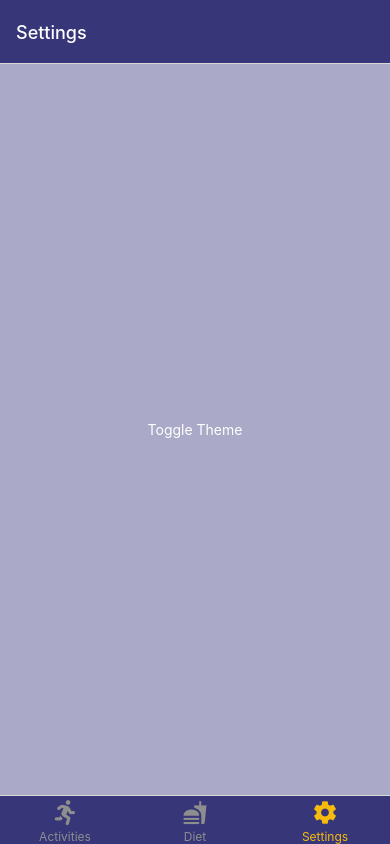
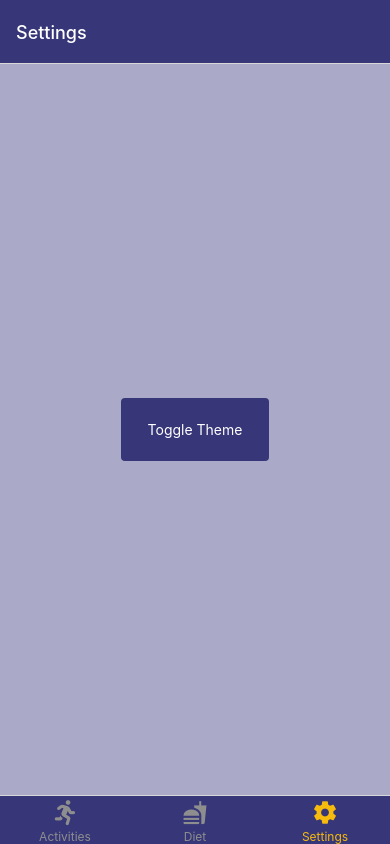
Before and after one commit to beibeixx/CS5520-Assignment-2, a React Native app: screen /Settings in a window 390 px wide. Built offline with nearby package versions, Linux system fonts and the light colour scheme.

Commit message:
Update the styles of toggle button

```diff
--- a/Components/PressableButton.js
+++ b/Components/PressableButton.js
@@ -30,9 +30,8 @@ export default function PressableButton({
 const styles = StyleSheet.create({
   button: {
     flex:1,
-    // backgroundColor: '#2196F3',
-    paddingVertical: 12,
-    paddingHorizontal: 16,
+    paddingVertical: 10,
+    paddingHorizontal: 10,
     borderRadius: 4,
     alignItems: 'center',
     justifyContent: 'center',
--- a/Screens/Settings.js
+++ b/Screens/Settings.js
@@ -9,6 +9,7 @@ import React from "react";
 import { useTheme } from "../context/ThemeContext";
 import { shapeHelper } from "../Helper/shapeHelper";
 import PressableButton from "../Components/PressableButton";
+import { colorHelper } from "../Helper/colorHelper";
 
 export default function Settings() {
   const { toggleTheme, theme } = useTheme();
@@ -19,7 +20,7 @@ export default function Settings() {
     >
       <View style={styles.buttonContainer}>
         {/* Button to toggle between light and dark themes */}
-        <PressableButton title="Toggle Theme" onPress={toggleTheme} />
+        <PressableButton title="Toggle Theme" onPress={toggleTheme} componentStyle={styles.toggleButton}/>
       </View>
     </View>
   );
@@ -34,5 +35,9 @@ const styles = StyleSheet.create({
   },
   buttonContainer: {
     width: "40%",
+    height: "9%",
+  },
+  toggleButton: {
+    backgroundColor: colorHelper.background.primary,
   },
 });
```
